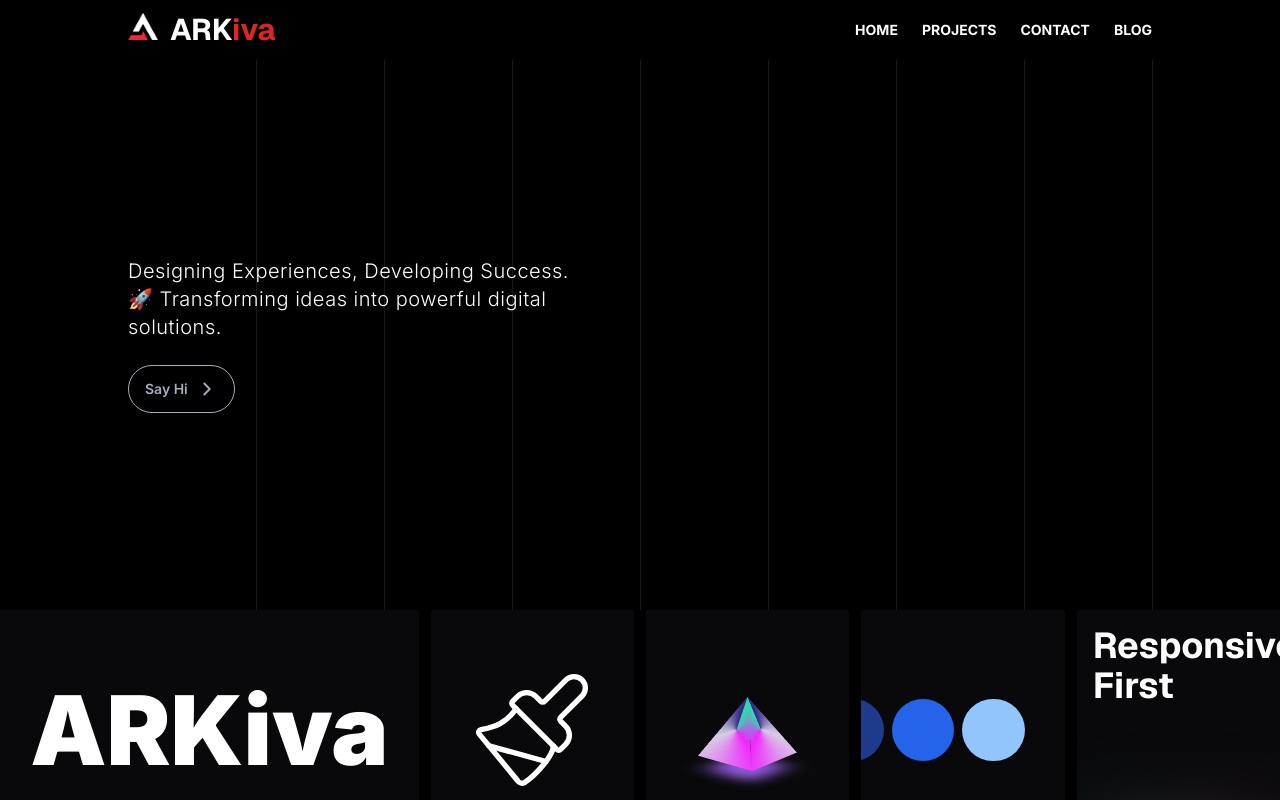
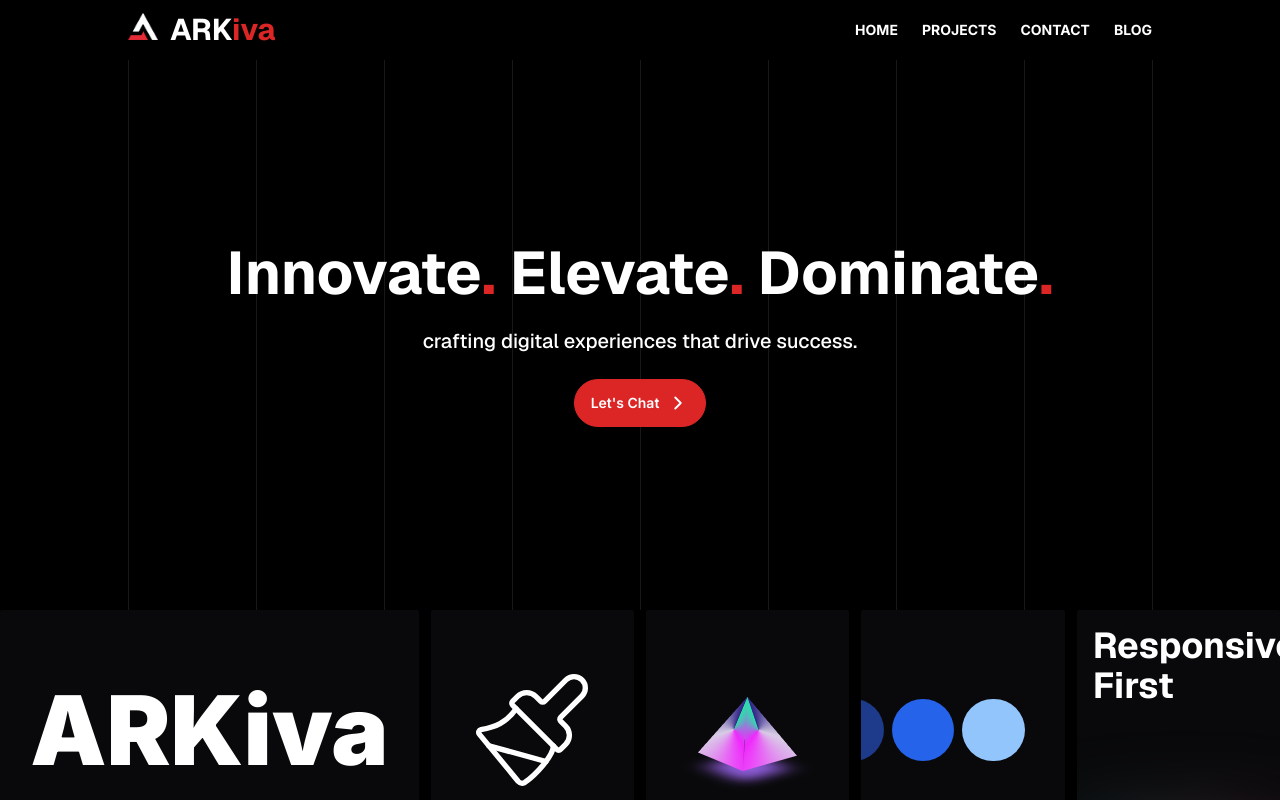
Before and after one commit to Codewith-ARK/arkiva-portfolio, a Next.js app: page / in a window 1280 px wide. Shown: the top 800 px of the page. Built offline with nearby package versions, Linux system fonts and the light colour scheme.

Commit message:
[🛠️] fixed landing page

```diff
--- a/app/page.jsx
+++ b/app/page.jsx
@@ -7,12 +7,14 @@ import Projects from '@/components/Sections/Projects';
 import HeroGrid from '@/components/Sections/HeroGrid';
 import Image from 'next/image';
 import BlogPosts from '@/components/Sections/BlogPosts';
+import StarBorder from '@/components/blocks/Animations/StarBorder/StarBorder';
 
 export default function page() {
   return (
     <>
       <div>
-        <div className='relative overflow-hidden px-4 lg:px-32 flex flex-col gap-6 items-start justify-center h-[550px]'>
+
+        <div className='relative overflow-hidden px-4 lg:px-32 flex flex-col gap-6 items-center justify-center h-[550px]'>
           <div className='-z-0 absolute h-full w-full flex divide-x divide-zinc-900 justify-start items-center'>
             <div className='h-full w-[180px]'></div>
             <div className='h-full w-[180px]'></div>
@@ -27,8 +29,13 @@ export default function page() {
           </div>
           {/* <Image width={48} height={48} unoptimized={true} className='w-12 z-10' src="/logo_light.png" alt="brand logo" /> */}
           {/* <h1 className='text-6xl font-black z-10'>ARKiva</h1> */}
-          <p className='text-xl md:w-[460px] font-light tracking-wide z-10'>Designing Experiences, Developing Success. 🚀 Transforming ideas into powerful digital solutions.</p>
-          <a href='#contact' className='z-10 btn btn-outline rounded-full'>Say Hi <LuChevronRight size={22} /></a>
+          <h1 className='text-2xl lg:text-6xl text-center font-bold z-10'>
+            Innovate<span className='text-red-600'>. </span>
+            Elevate<span className='text-red-600'>. </span>
+            Dominate<span className='text-red-600'>. </span>
+          </h1>
+          <h2 className='text-xl font-medium z-10 lowercase'>Crafting Digital Experiences That Drive Success.</h2>
+          <a href='#contact' className='group z-10 btn btn-outline rounded-full text-white border-red-600 bg-red-600'>Let's Chat<LuChevronRight size={22} className='group-hover:translate-x-1 transition-all'/></a>
         </div>
         <HeroGrid />
       </div>
@@ -36,7 +43,7 @@ export default function page() {
       <Features />
       <Projects />
       <Services />
-      <BlogPosts />
+      {/* <BlogPosts /> */}
       <Contact />
     </>
   )
```
